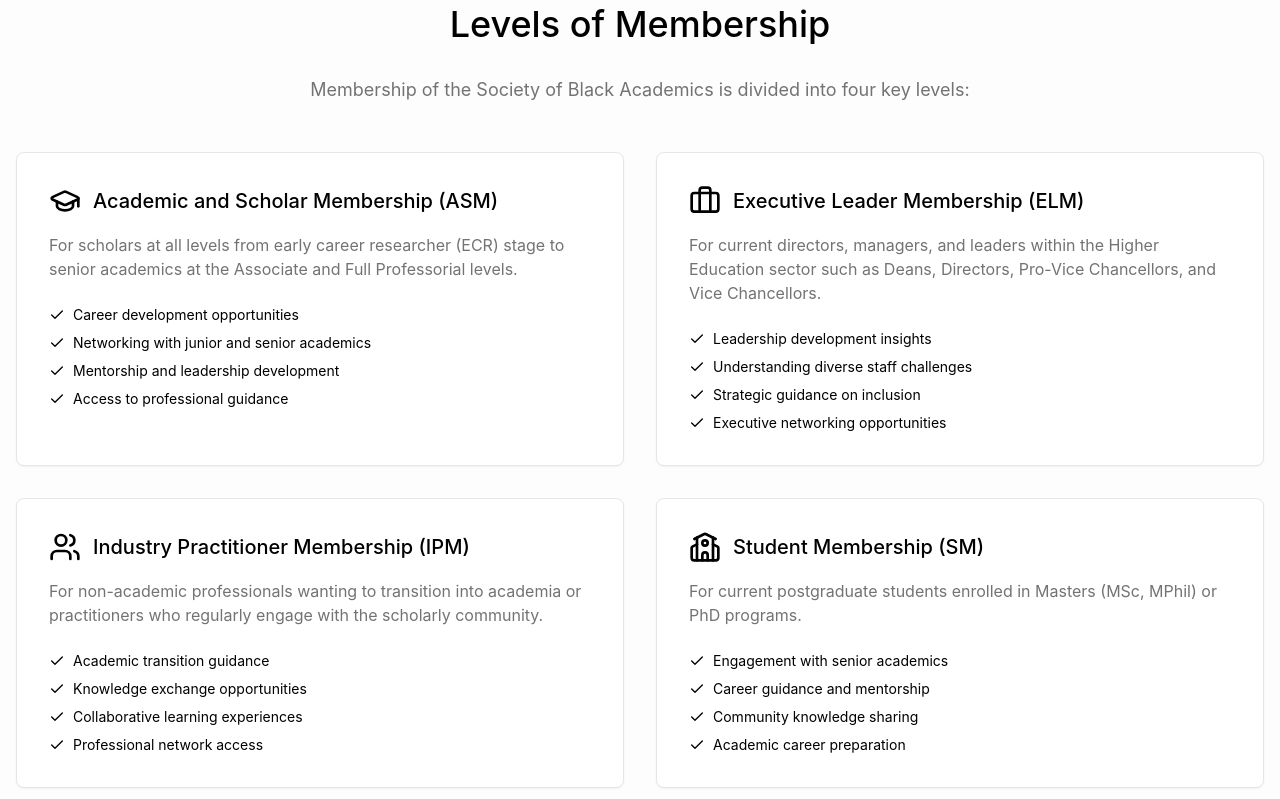
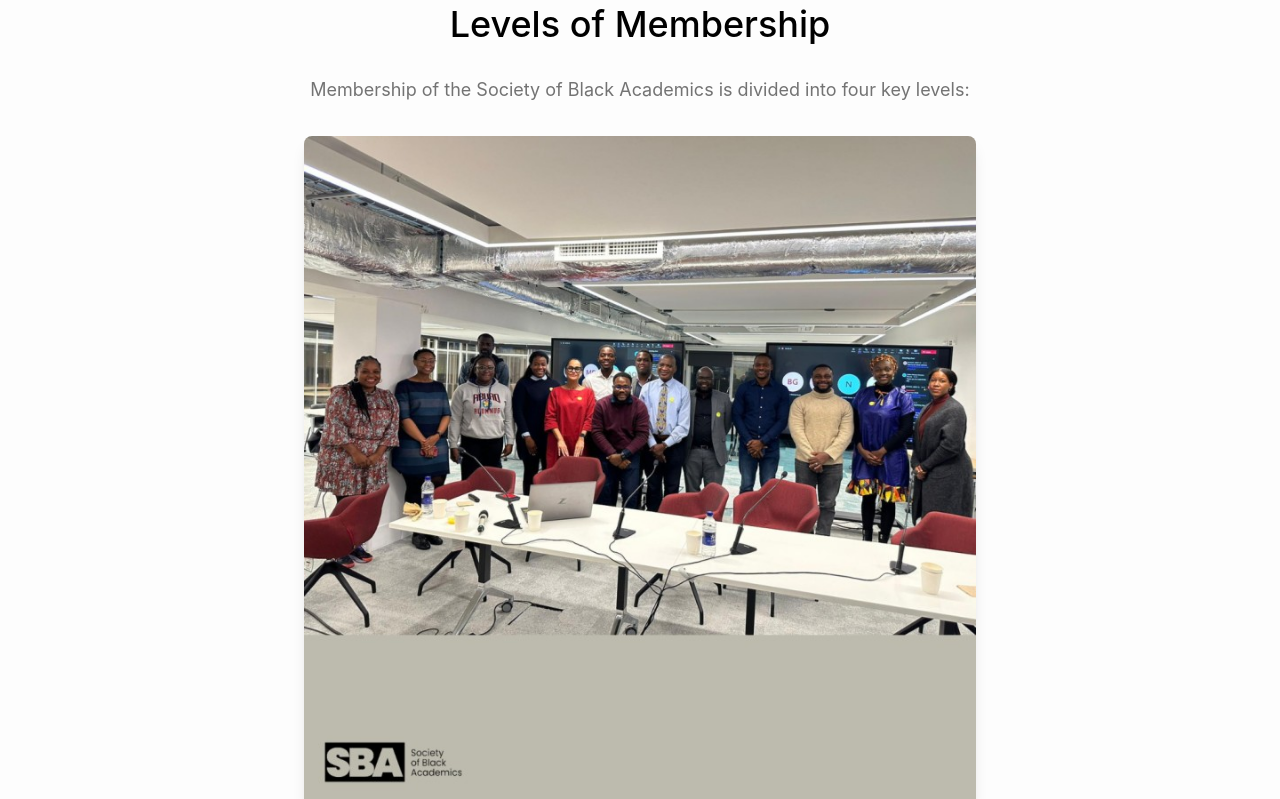
Before and after one commit to justtunji/society-ignite, a React (Vite) app: page /join-us in a window 1280 px wide. Shown: the part 1080-1879 px from the top of the page. Built offline with nearby package versions, Linux system fonts and the light colour scheme.

Commit message:
Add image to Join Us page

```diff
--- a/src/pages/JoinUs.tsx
+++ b/src/pages/JoinUs.tsx
@@ -212,9 +212,20 @@ const JoinUs = () => {
         <section className="section-padding bg-muted/20">
           <div className="container-wide">
             <h2 className="heading-lg mb-8 text-center">Levels of Membership</h2>
-            <p className="text-lg text-muted-foreground text-center mb-12 max-w-3xl mx-auto">
+            <p className="text-lg text-muted-foreground text-center mb-8 max-w-3xl mx-auto">
               Membership of the Society of Black Academics is divided into four key levels:
             </p>
+
+            {/* Membership Levels Visual */}
+            <div className="flex justify-center mb-12">
+              <div className="max-w-2xl">
+                <img
+                  src="/src/assets/membership-levels.jpg"
+                  alt="SBA Membership Levels Diagram showing Academic and Scholar Membership, Executive Leader Membership, Industry Practitioner Membership, and Student Membership"
+                  className="w-full h-auto rounded-lg shadow-lg animate-fade-in"
+                />
+              </div>
+            </div>
 
             <div className="grid lg:grid-cols-2 gap-8">
               {membershipLevels.map((level, index) => (
```
Also changed, not shown: src/assets/membership-levels.jpg (added).
